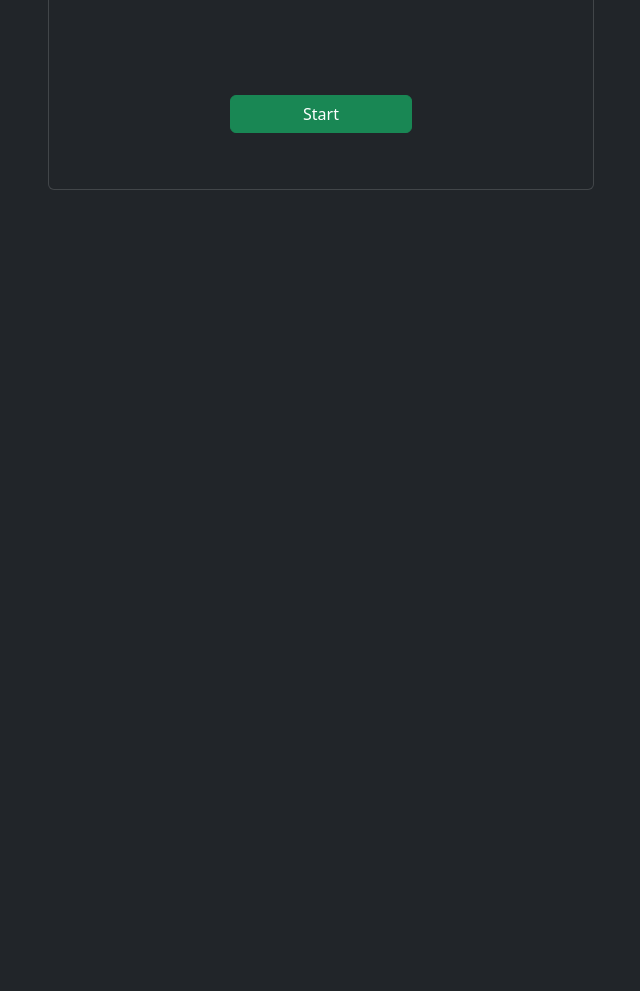
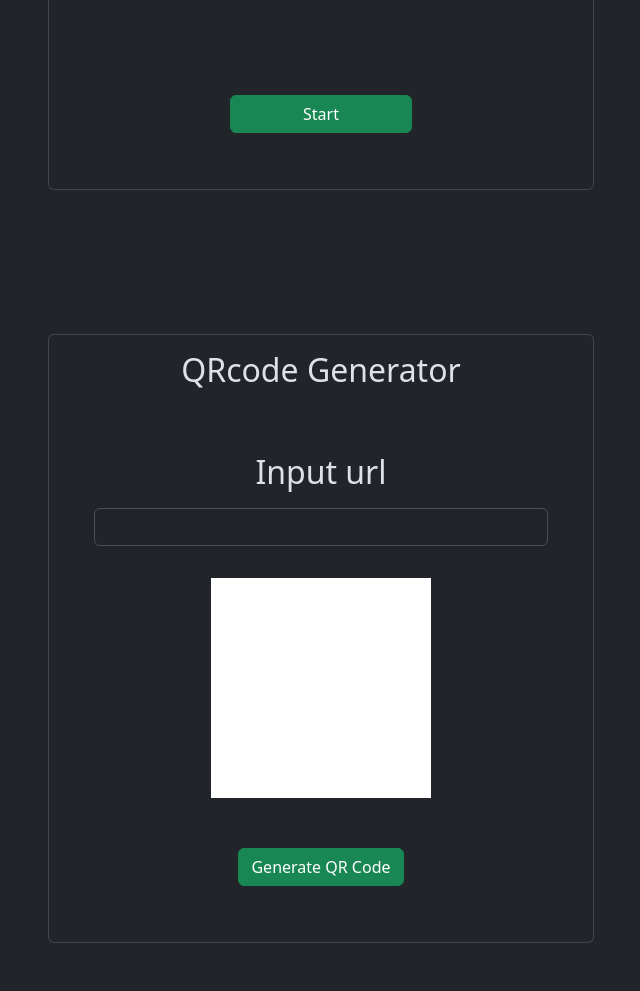
Before and after one commit to RynGWP/My-portfolio, a plain HTML site: page Myprojects.html in a window 1280 px wide. Shown: the part 2584-3575 px from the top of the page, without its empty margins (319-959 px from the left). Before the commit the page ends 2822 px from the top, so only its background shows below. Drawn offline with nearby package versions, Linux system fonts and the light colour scheme.

Commit message:
Add files via upload

```diff
--- a/Myprojects.css
+++ b/Myprojects.css
@@ -365,7 +365,6 @@ body {
 
 /* Simon game */
 
-
 #level-title {
     background: linear-gradient(violet,blueviolet,darkviolet);
     background-clip: text;
@@ -418,3 +417,14 @@ body {
     box-shadow: 0 0 20px white;
     background-color: grey;
   }
+
+
+/* QrCode */
+#qr-code {
+    padding:10px;
+    margin:auto;
+   height: 220px;
+   width: 220px;
+   background: white;
+   margin-bottom:50px;
+}
--- a/Myprojects.html
+++ b/Myprojects.html
@@ -180,10 +180,41 @@
         </div>
       </section>
 
+       <!-- QrCode generator -->
+
+       <section>
+        <div class="container mt-5 ">
+          <div class="row d-flex justify-content-center">
+            <div class="col-xl-6 mt-5 ">
+              <div class="card col-md-12 col-lg-10 col-xl-12 mb-5">
+                <div class="card-title text-center">
+                  <h2 class="h2 fw-normal py-3 mb-5">QRcode Generator</h2>
+                  <div class="text-area col-10 mx-auto ">
+                    <h2 class="h2 fw-light mb-3">Input url</h2>
+                     <form id="qr-form">
+                    <div class="input-group mb-3 ">
+                        <input type="text" class="form-control mb-3"  id="url" aria-label="Text input " >
+                      </div>
+                      <div id="qr-code"> </div>
+                      <button type="submit" class="btn btn-success mb-5">Generate QR Code</button>
+                    </form>
+
+                  </div>
+                </div>
+              </div>
+            </div>
+          </div>
+        </div>
+      </section>
 
 
-    <script src="https://code.jquery.com/jquery-3.7.1.slim.min.js" integrity="sha256-kmHvs0B+OpCW5GVHUNjv9rOmY0IvSIRcf7zGUDTDQM8=" crossorigin="anonymous"></script>
-    <script src="https://cdn.jsdelivr.net/npm/bootstrap@5.3.2/dist/js/bootstrap.bundle.min.js" integrity="sha384-C6RzsynM9kWDrMNeT87bh95OGNyZPhcTNXj1NW7RuBCsyN/o0jlpcV8Qyq46cDfL" crossorigin="anonymous"></script>
+
+
+
+
+      <script src="https://code.jquery.com/jquery-3.7.1.slim.min.js" integrity="sha256-kmHvs0B+OpCW5GVHUNjv9rOmY0IvSIRcf7zGUDTDQM8=" crossorigin="anonymous"></script>
+      <script src="https://cdn.jsdelivr.net/npm/bootstrap@5.3.2/dist/js/bootstrap.bundle.min.js" integrity="sha384-C6RzsynM9kWDrMNeT87bh95OGNyZPhcTNXj1NW7RuBCsyN/o0jlpcV8Qyq46cDfL" crossorigin="anonymous"></script>
+      <script src="https://cdnjs.cloudflare.com/ajax/libs/jquery.qrcode/1.0/jquery.qrcode.min.js"></script>
     <script src="./Myprojects.js"></script>
 </body>
 </html>
--- a/Myprojects.js
+++ b/Myprojects.js
@@ -239,3 +239,24 @@ function startOver() {
   started = false;
   gamePattern = [];
 }
+
+
+// QrCode Generator --------------------------------------------------------------------------------------------------------------
+$(document).ready(function () {
+  $("#qr-form").on("submit", function (event) {
+    event.preventDefault(); // Prevent the default form submission
+
+    // Get the URL value
+    var url = $("#url").val();
+
+    // Clear any previous QR code
+    $("#qr-code").empty();
+
+    // Generate and display the QR code
+    $("#qr-code").qrcode({
+      text: url,
+      width: 200,
+      height: 200,
+    });
+  });
+});
```
